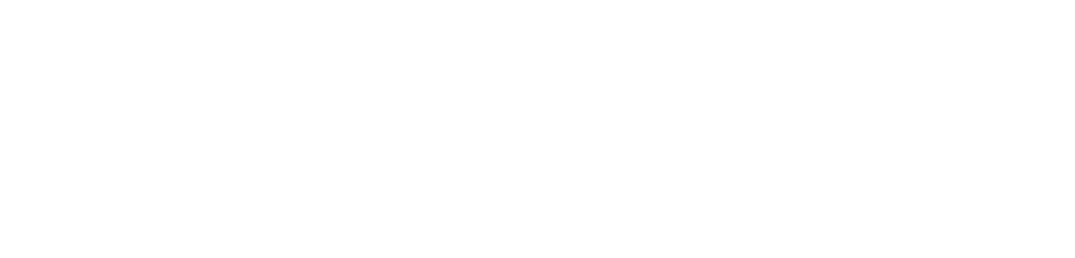
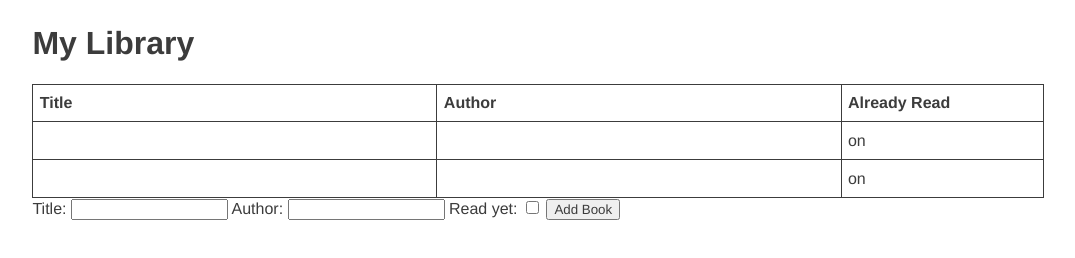
Before and after one commit to henryclyde/library, a plain HTML site: page index.html in a window 1280 px wide. Shown: the whole page, without its empty margins (102-1177 px from the left). Drawn offline with Linux system fonts and the light colour scheme.

Commit message:
form adds books to table

```diff
--- a/index.html
+++ b/index.html
@@ -4,8 +4,40 @@
     <meta charset="UTF-8">
     <meta name="viewport" content="width=device-width, initial-scale=1.0">
     <title>Document</title>
+    <link rel="stylesheet" href="styles.css">
+    <script src="script.js" defer></script>
 </head>
 <body>
+    <div class="container">
+        <h1>My Library</h1>
+        <table class="libraryTable">
+            <colgroup>
+                <col span="1" style="width:40%;">
+                <col span="1" style="width:40%;">
+                <col span="1" style="width:20%;">
+            </colgroup>
 
+            <tr class="tableHead">
+                <th>Title</th>
+                <th>Author</th>
+                <th>Already Read</th>
+            </tr>
+        </table>
+        <div>
+            <form action="" method="post">
+                <label for="title">Title:</label>
+                <input type="text" name="title" id="title">
+
+                <label for="author">Author:</label>
+                <input type="text" name="author" id="author">
+
+                <label for="read">Read yet:</label>
+                <input type="checkbox" name="read" id="read">
+
+                <input type="button" value="Add Book" id="submit">
+            </form>
+        </div>
+
+    </div>
 </body>
 </html>
--- a/script.js
+++ b/script.js
@@ -0,0 +1,56 @@
+const myLibrary = [];
+
+document.getElementById("submit").addEventListener("click", addBook);
+
+function Book(title,author,readYet) {
+    this.title = title;
+    this.author = author;
+    this.readYet = readYet;
+}
+
+function addBook() {
+    // let title = prompt("What book would you like to add?");
+    // let author = prompt(`Who is the author of "${title}"`);
+    // let readYet = prompt(`Have you read "${title}" yet? (yes/no)`);
+    let title = document.getElementById("title").value;
+    let author = document.getElementById("author").value;
+    let readYet = document.getElementById("read").value;
+    const newBook = new Book(title,author,readYet);
+    myLibrary.push(newBook);
+    let titleText = document.createTextNode(`${myLibrary[myLibrary.length-1].title}`);
+    let authorText = document.createTextNode(`${myLibrary[myLibrary.length-1].author}`);
+    let readText = document.createTextNode(`${myLibrary[myLibrary.length-1].readYet}`);
+    addBookToTable(titleText,authorText,readText);
+}
+
+function addBookToTable(t,a,r) {
+    let table = document.querySelector("table");
+
+    let newRow = document.createElement("tr");
+    let title = document.createElement("td");
+    let author = document.createElement("td");
+    let readYet = document.createElement("td");
+
+    title.appendChild(t);
+    author.appendChild(a);
+    readYet.appendChild(r);
+
+    newRow.appendChild(title);
+    newRow.appendChild(author);
+    newRow.appendChild(readYet);
+
+    table.appendChild(newRow);
+}
+
+function populateBooks() {
+    for (let i in myLibrary) {
+        let titleText = document.createTextNode(`${myLibrary[i].title}`);
+        let authorText = document.createTextNode(`${myLibrary[i].author}`);
+        let readText = document.createTextNode(`${myLibrary[i].readYet}`);
+        addBookToTable(titleText,authorText,readText);
+    }
+}
+
+addBook();
+populateBooks();
+console.log(myLibrary);
--- a/styles.css
+++ b/styles.css
@@ -0,0 +1,24 @@
+* {
+    font-family: Helvetica, Roboto, arial;
+    color: rgb(60,60,60);
+
+}
+
+table {
+    width: 100%;
+    border-radius: 1rem;
+}
+
+td,th,table {
+    border: 1px solid rgb(60,60,60);
+    border-collapse: collapse;
+    padding: 0.4rem;
+    text-align: left;
+    overflow:auto;
+    height: 1.5rem;
+}
+
+
+.container {
+    margin: 2% 10%;
+}
```
